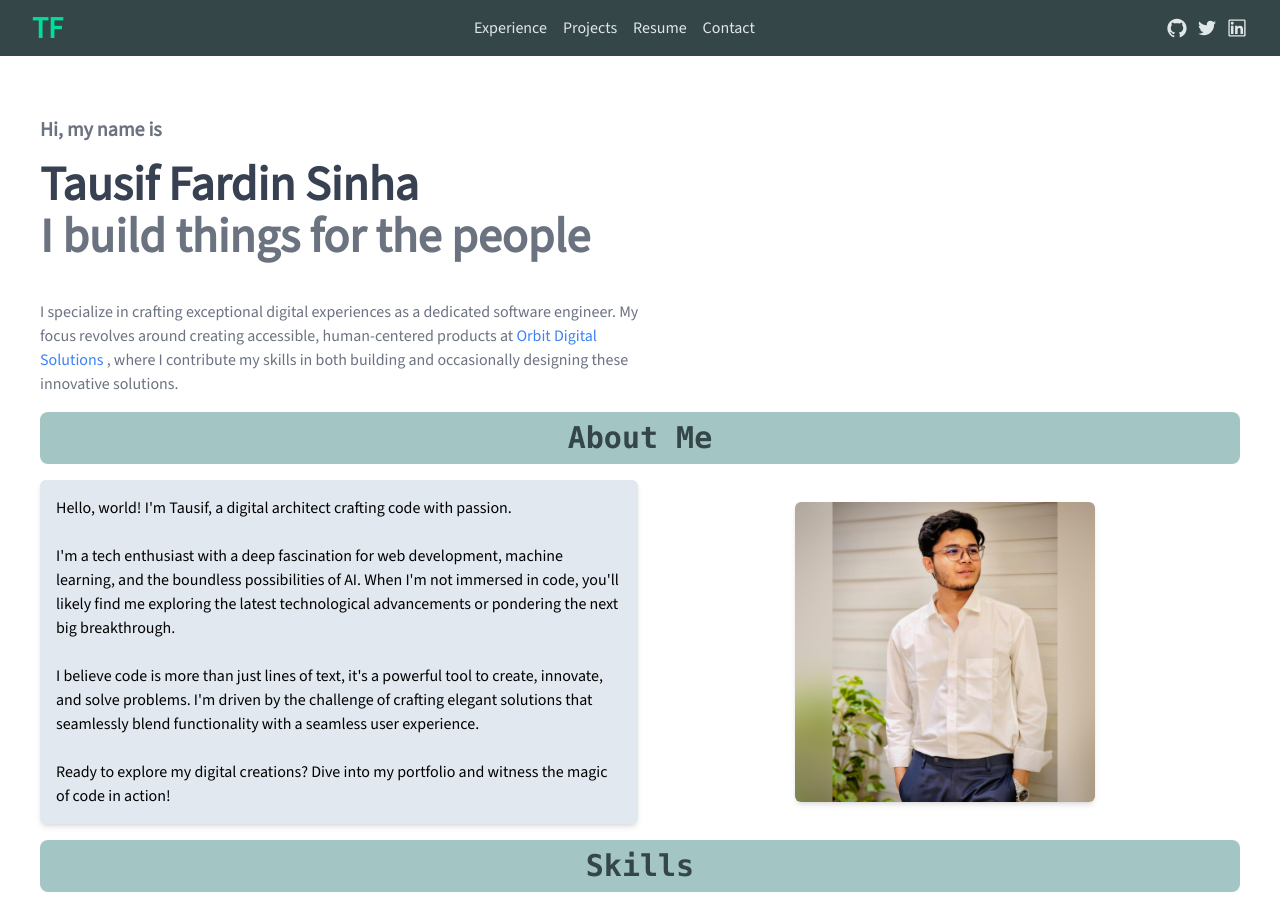
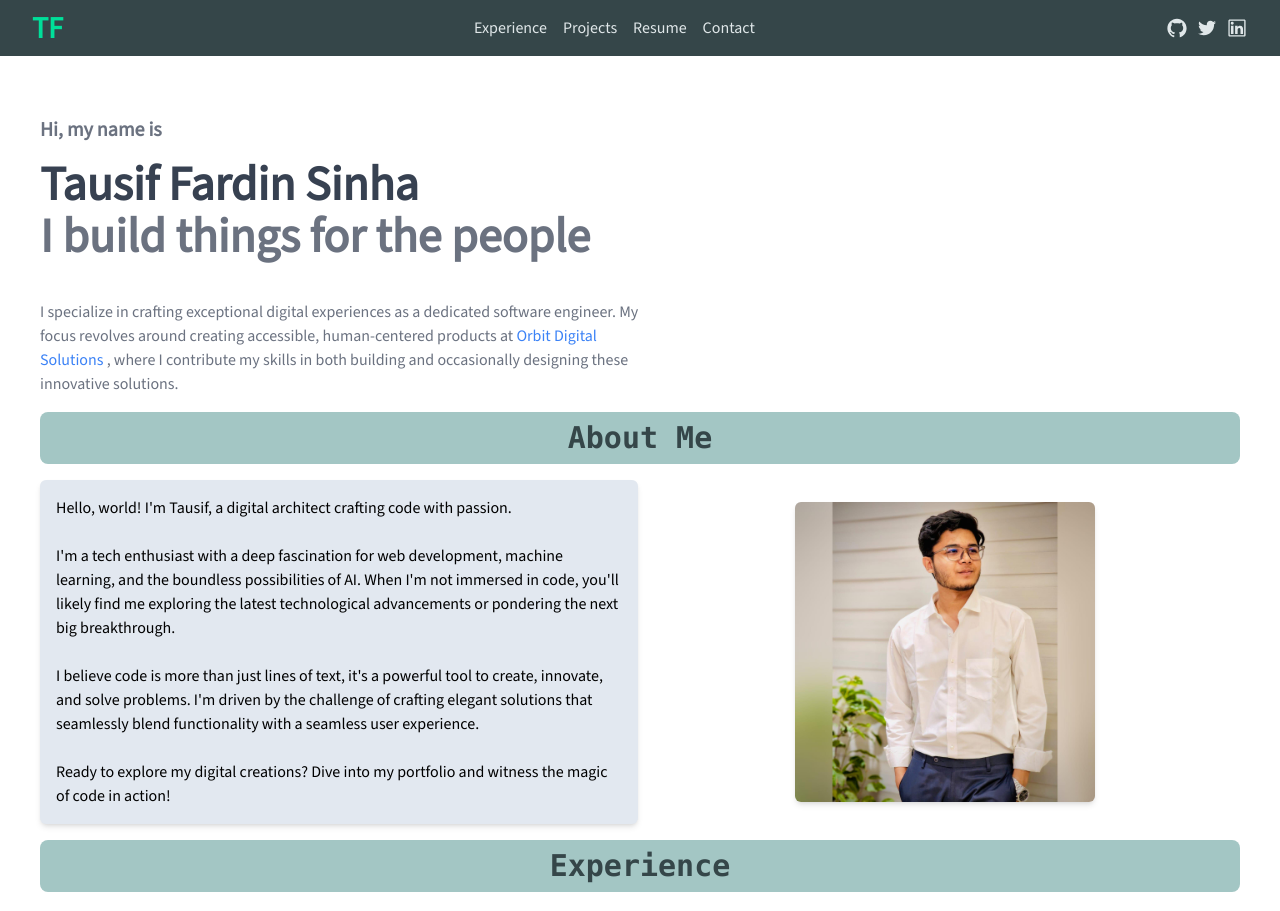
Before and after one commit to tausif-fardin/portfolio, a Next.js app: page / in a window 1280 px wide. Shown: the top 911 px of the page. Built offline with nearby package versions, Linux system fonts and the light colour scheme.

Commit message:
Experience title add

```diff
--- a/src/app/page.js
+++ b/src/app/page.js
@@ -3,6 +3,7 @@ import AboutMe from "@/components/about-me";
 import SectionTitle from "@/components/section-title";
 import Skills from "@/components/skills";
 import ProjectSection from "@/components/project-section";
+import Experience from "@/components/experience";
 import { projects } from "../../constants/projects";
 
 export default function Home() {
@@ -11,6 +12,8 @@ export default function Home() {
       <HeaderSection />
       <SectionTitle title="About Me" />
       <AboutMe />
+      <SectionTitle title="Experience" />
+      <Experience />
       <SectionTitle title="Skills" />
       <Skills />
       <SectionTitle title="Projects" />
--- /dev/null
+++ b/src/components/experience.js
@@ -0,0 +1,7 @@
+import React from "react";
+
+const Experience = () => {
+  return <div>This section is under development.</div>;
+};
+
+export default Experience;
```
